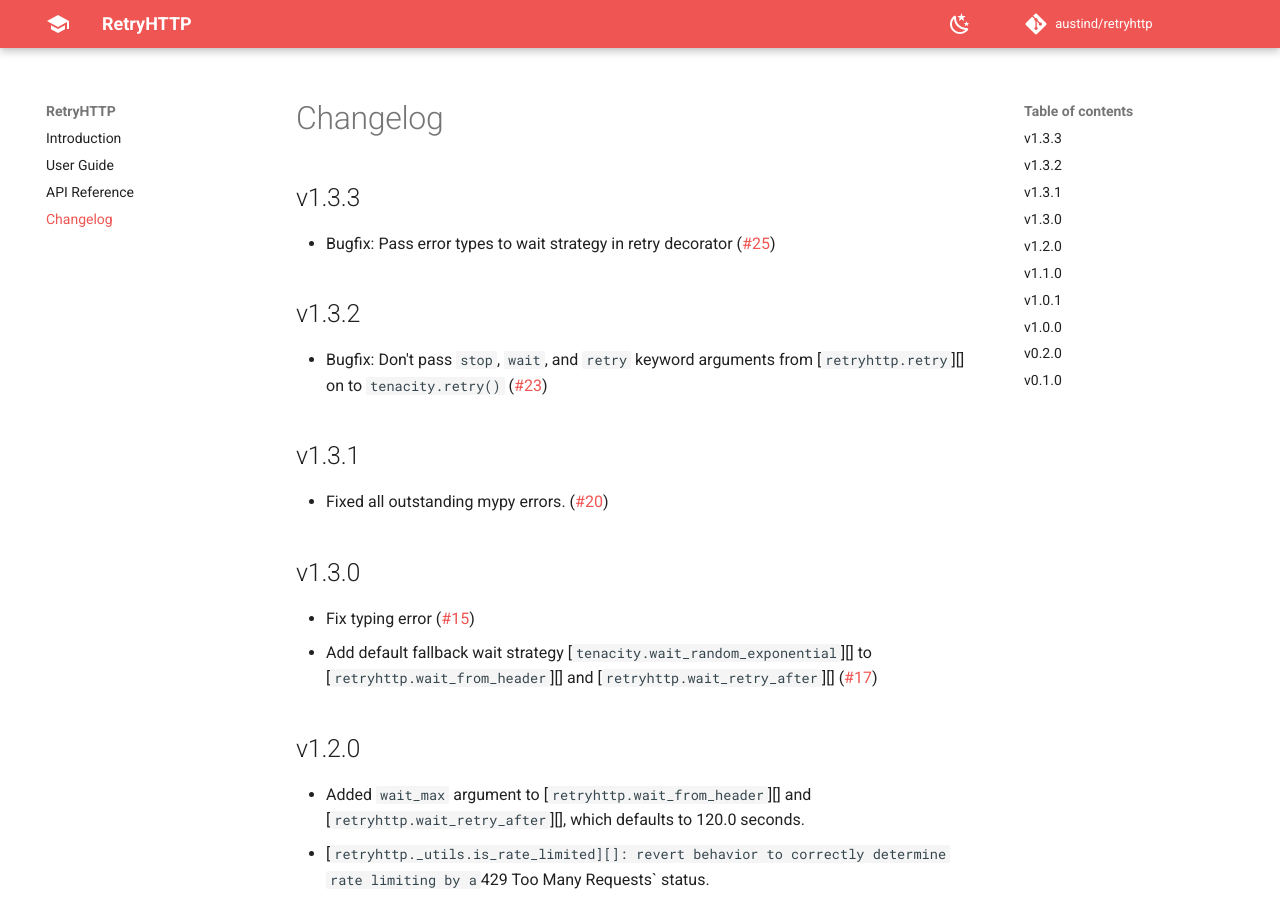
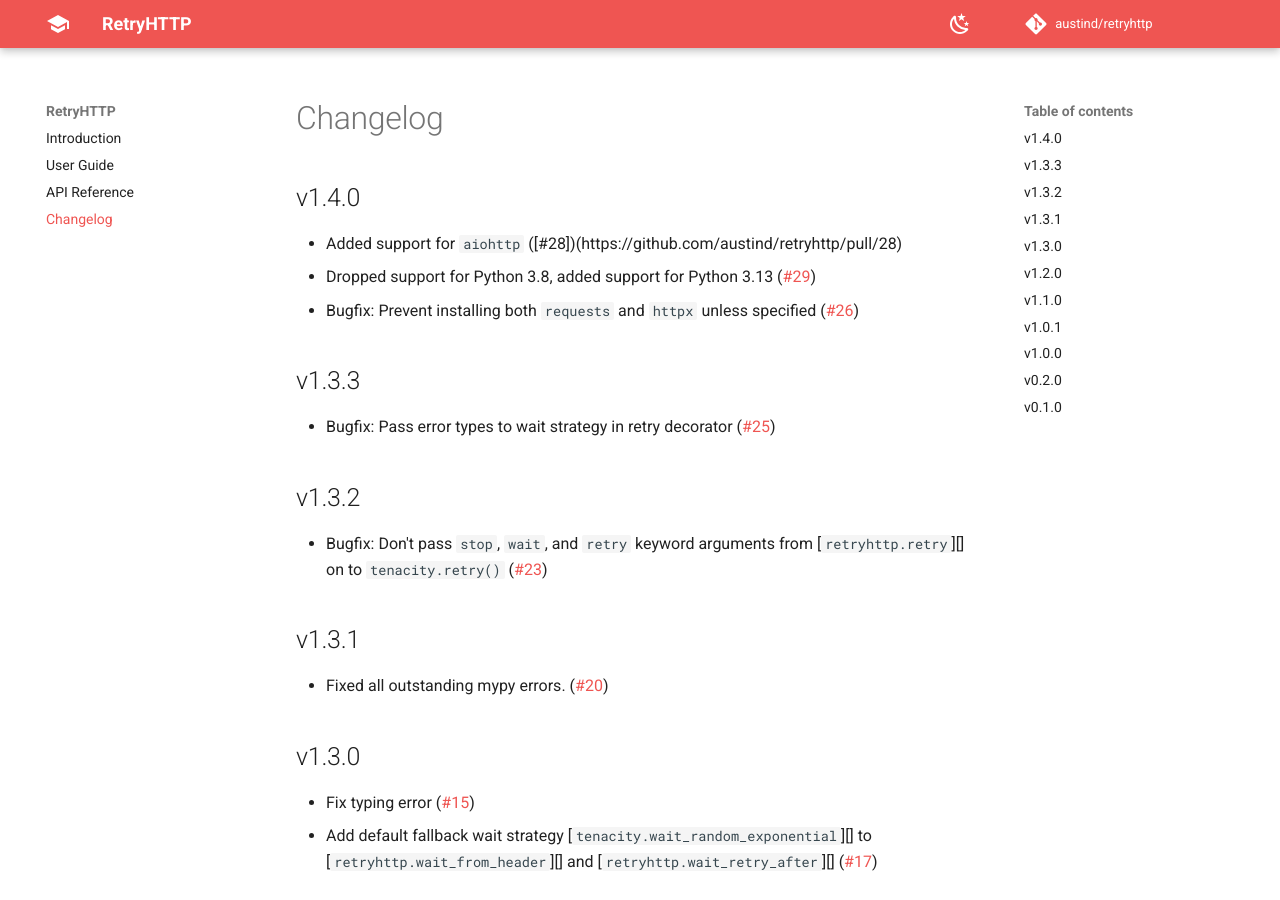
Before and after one commit to austind/retryhttp, an MkDocs documentation site: the page built from docs/changelog.md, in a window 1280 px wide and 900 px high. Built offline with MkDocs 1.6.1 and Material for MkDocs 9.7.7, drawn with Linux system fonts in a browser that asks for light colours; comment, search, counter and statistics services are not loaded.

Commit message:
Release v1.4.0

```diff
--- a/docs/changelog.md
+++ b/docs/changelog.md
@@ -1,4 +1,10 @@
 # Changelog
+
+## v1.4.0
+
+* Added support for `aiohttp` ([#28])(https://github.com/austind/retryhttp/pull/28)
+* Dropped support for Python 3.8, added support for Python 3.13 ([#29](https://github.com/austind/retryhttp/pull/29))
+* Bugfix: Prevent installing both `requests` and `httpx` unless specified ([#26](https://github.com/austind/retryhttp/pull/26))
 
 ## v1.3.3
 
--- a/pyproject.toml
+++ b/pyproject.toml
@@ -1,11 +1,11 @@
 
 [project]
 name = "retryhttp"
-version = "1.3.3"
+version = "1.4.0"
 description = "Retry potentially transient HTTP errors in Python."
 license = {file = "LICENSE"}
 readme = "README.md"
-requires-python = ">=3.8"
+requires-python = ">=3.9"
 authors = [
   {name = "Austin de Coup-Crank", email = "austindcc@gmail.com"},
 ]
```
